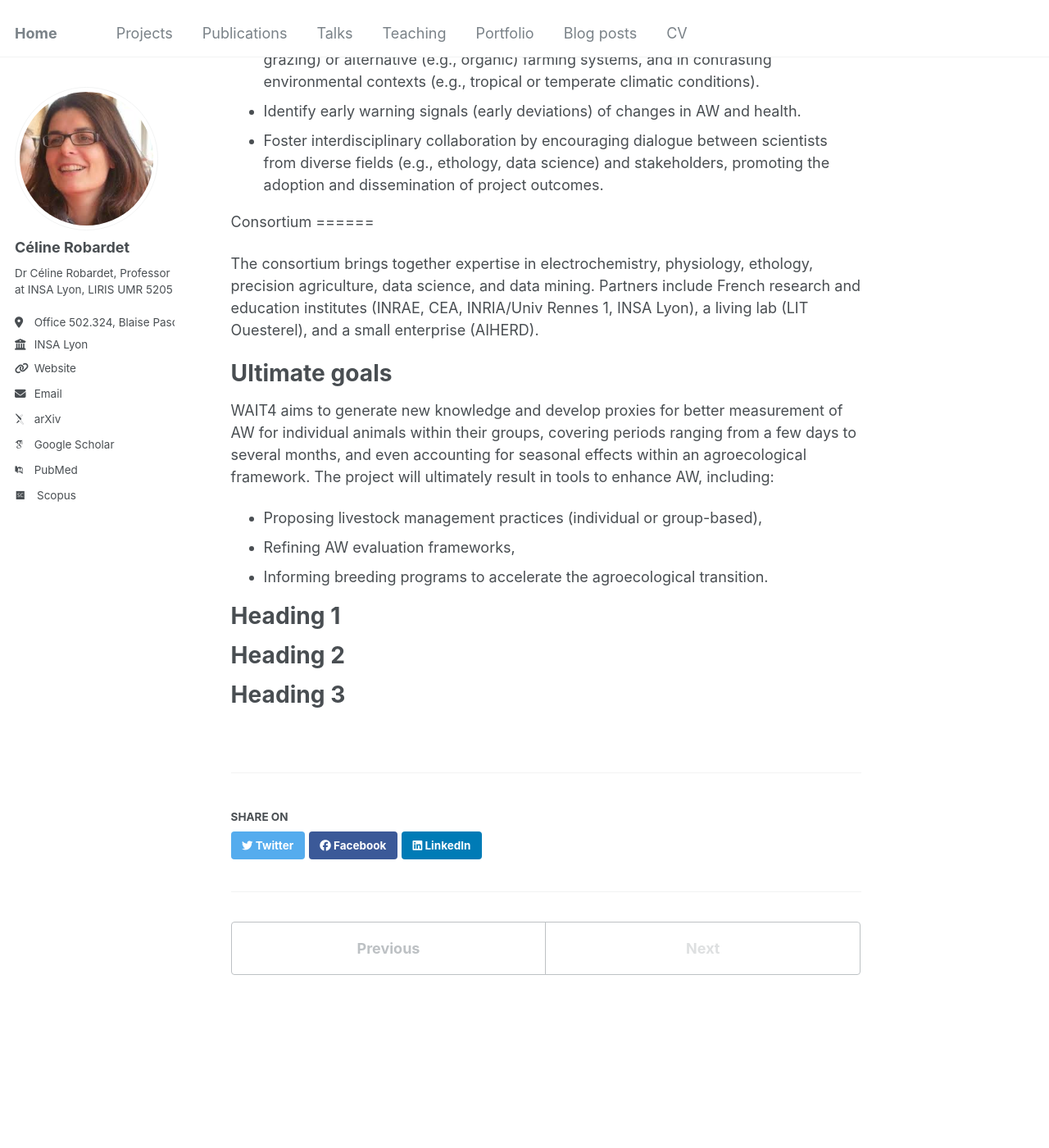
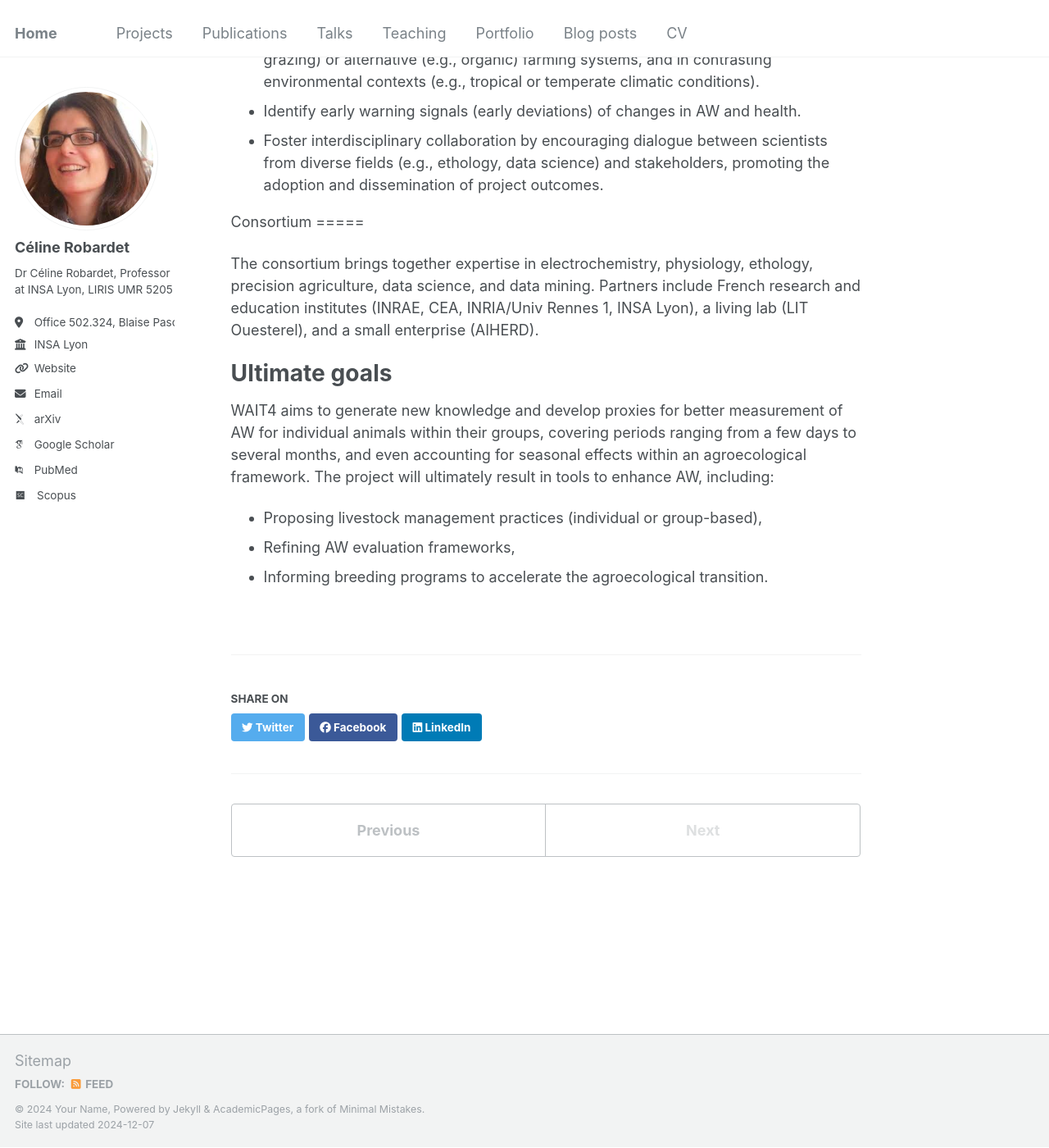
Before and after one commit to crobardet/crobardet.github.io, a Jekyll site: the page built from _projects/2022-wait4.md, in a window 1280 px wide and 1400 px high, scrolled down 883 px. Shown: the whole window at 82% size. Built offline with Jekyll 4.4.1, drawn with Linux system fonts in a browser that asks for light colours; some web fonts are replaced.

Commit message:
Update 2022-wait4.md

```diff
--- a/_projects/2022-wait4.md
+++ b/_projects/2022-wait4.md
@@ -22,7 +22,7 @@ The project aims to:
 <li>    Foster interdisciplinary collaboration by encouraging dialogue between scientists from diverse fields (e.g., ethology, data science) and stakeholders, promoting the adoption and dissemination of project outcomes.</li>
 </ul>
 Consortium
-======
+=====
 <p>The consortium brings together expertise in electrochemistry, physiology, ethology, precision agriculture, data science, and data mining. Partners include French research and education institutes (INRAE, CEA, INRIA/Univ Rennes 1, INSA Lyon), a living lab (LIT Ouesterel), and a small enterprise (AIHERD).</p>
 
 Ultimate goals
@@ -33,13 +33,3 @@ Ultimate goals
    <li> Refining AW evaluation frameworks,</li>
     <li>Informing breeding programs to accelerate the agroecological transition.</li>
 </ul>
-
-
-Heading 1
-======
-
-Heading 2
-======
-
-Heading 3
-======
```
